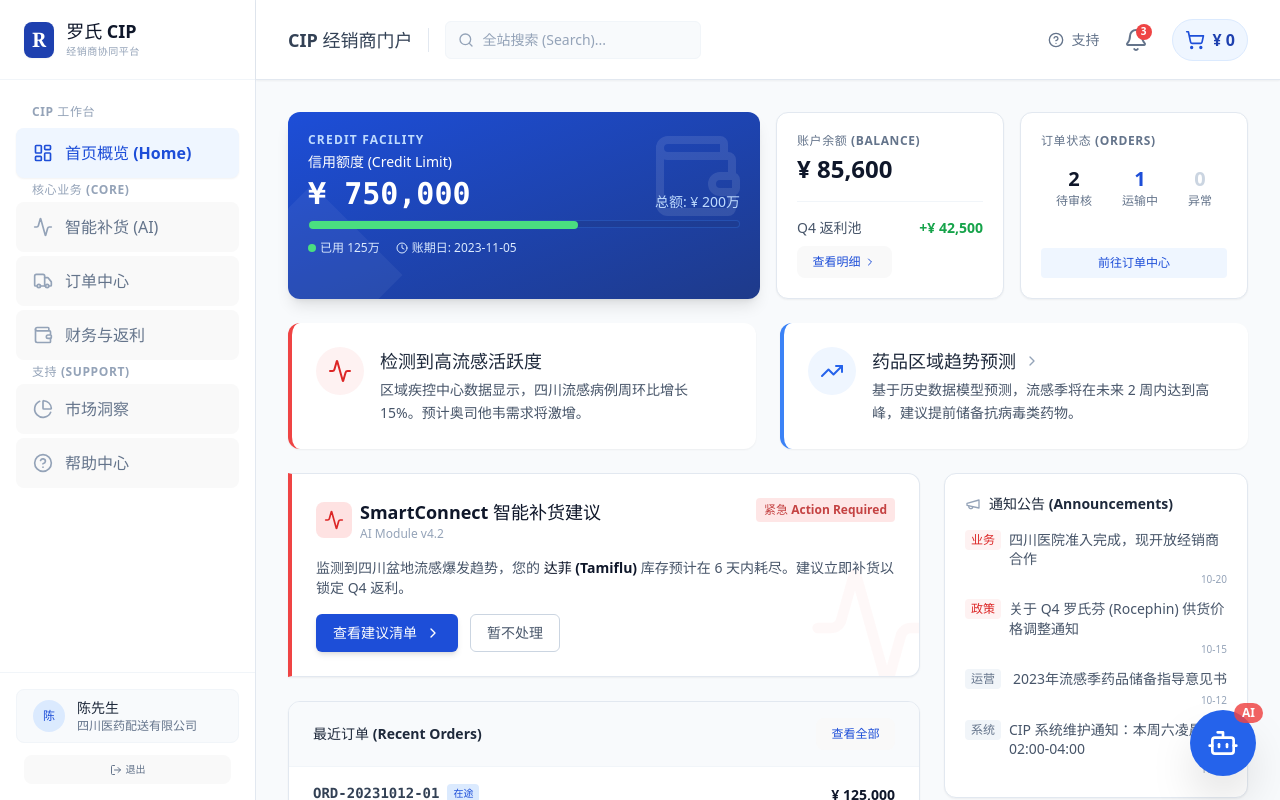
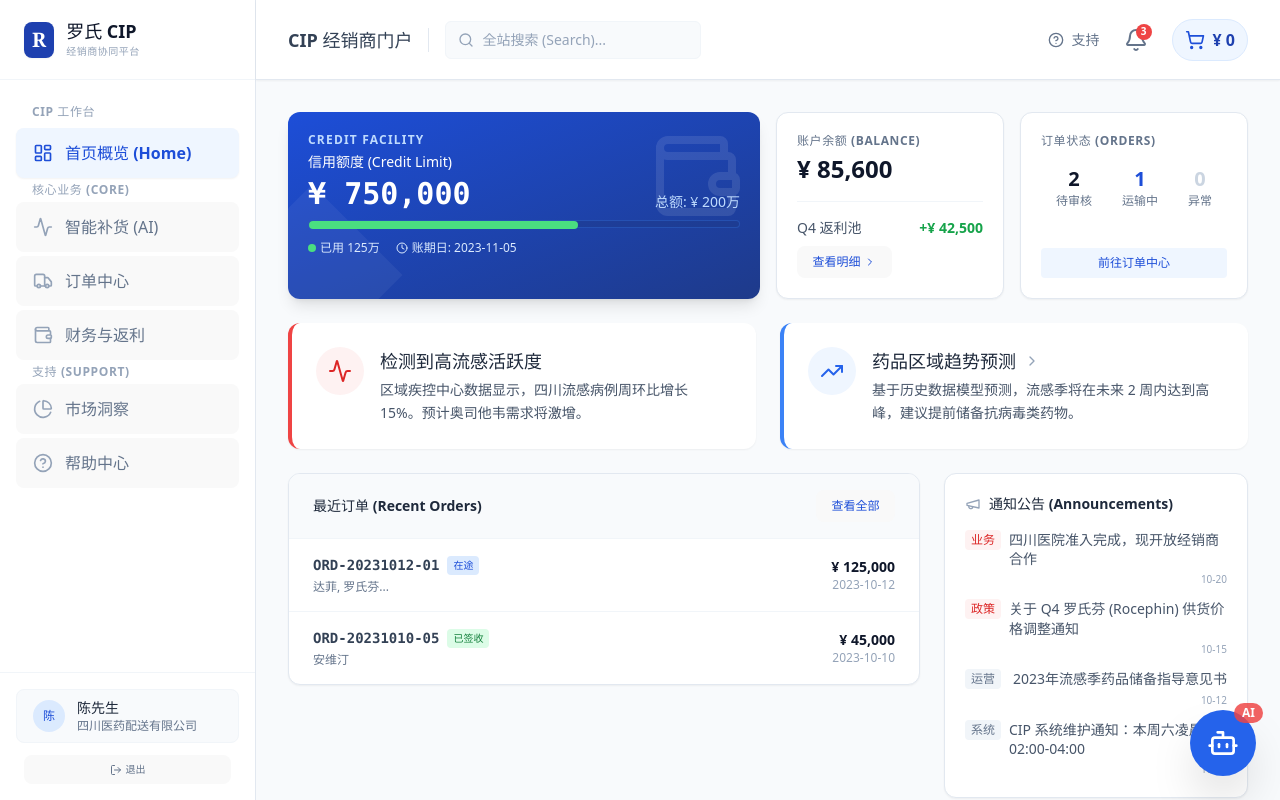
Before and after one commit to bubugugululu/disturbutor-management-system, a React (Vite) app: page / in a window 1280 px wide. Shown: the top 800 px of the page. Built offline with nearby package versions, Linux system fonts and the light colour scheme.

Commit message:
Update App.tsx

```diff
--- a/src/App.tsx
+++ b/src/App.tsx
@@ -35,7 +35,9 @@ import {
   Loader,
   Send,
   Bot,
-  Sparkles
+  Sparkles,
+  ArrowRight,    // Fixed: Added missing import
+  AlertCircle    // Fixed: Added missing import
 } from 'lucide-react';
 
 // --- 1. Type Definitions ---
@@ -124,6 +126,11 @@ interface KnowledgeBaseItem {
   answer: string;
   followUp?: string;
   isMarketingTrigger?: boolean;
+}
+
+interface MarketingTemplate {
+  title: string;
+  content: string;
 }
 
 interface Message {
@@ -829,34 +836,6 @@ const HomeView: React.FC<HomeViewProps> = ({ navigateTo, openTrendModal }) => {
         {/* Main Work Area */}
         <div className="md:col-span-2 space-y-6">
           {/* AI Critical Alert */}
-          <div className="bg-white border-l-4 border-l-red-500 border-t border-r border-b border-slate-200 rounded-r-xl p-6 shadow-sm relative overflow-hidden">
-             <Activity className="absolute -right-4 -bottom-4 h-32 w-32 text-red-50 opacity-50 pointer-events-none" />
-             <div className="flex justify-between items-start mb-4 relative z-10">
-                <div className="flex items-center gap-2">
-                   <div className="p-2 bg-red-100 rounded-lg text-red-600"><Activity className="h-5 w-5" /></div>
-                   <div>
-                     <h3 className="text-lg font-bold text-slate-900">SmartConnect 智能补货建议</h3>
-                     <div className="text-xs text-slate-400">AI Module v4.2</div>
-                   </div>
-                </div>
-                <span className="bg-red-100 text-red-700 text-xs font-bold px-2 py-1 rounded animate-pulse">紧急 Action Required</span>
-             </div>
-             <p className="text-slate-600 mb-4 text-sm relative z-10">
-               监测到四川盆地流感爆发趋势，您的 <span className="font-bold text-slate-900">达菲 (Tamiflu)</span> 库存预计在 6 天内耗尽。建议立即补货以锁定 Q4 返利。
-             </p>
-             <div className="flex gap-3 relative z-10">
-               <button
-                 onClick={() => navigateTo('replenish')}
-                 className="px-4 py-2 bg-blue-700 text-white font-bold rounded-md text-sm shadow-md hover:bg-blue-800 transition flex items-center gap-2"
-               >
-                 查看建议清单 <ChevronRight className="h-4 w-4" />
-               </button>
-               <button className="px-4 py-2 bg-white border border-slate-300 text-slate-600 font-medium rounded-md text-sm hover:bg-slate-50 transition">
-                 暂不处理
-               </button>
-             </div>
-          </div>
-
           {/* Recent Orders */}
           <div className="bg-white border border-slate-200 rounded-xl overflow-hidden shadow-sm">
             <div className="px-6 py-4 border-b border-slate-100 flex justify-between items-center bg-slate-50">
@@ -1587,7 +1566,7 @@ const App: React.FC = () => {
                   <Package className="h-10 w-10 text-slate-300" />}
                </div>
                <h2 className="text-xl font-bold text-slate-600">模块演示中未包含</h2>
-               <p className="mt-2 text-sm">点击左侧 <span className="text-blue-600 font-bold">智能补货</span> 查看 AI 核心功能</p>
+               <p className="mt-2 text-sm">点击左侧 <span className="text-blue-600 font-bold">智能补货</span> 或 <span className="text-blue-600 font-bold">库存健康</span> 查看 AI 核心功能</p>
             </div>
           )}
         </div>
```
